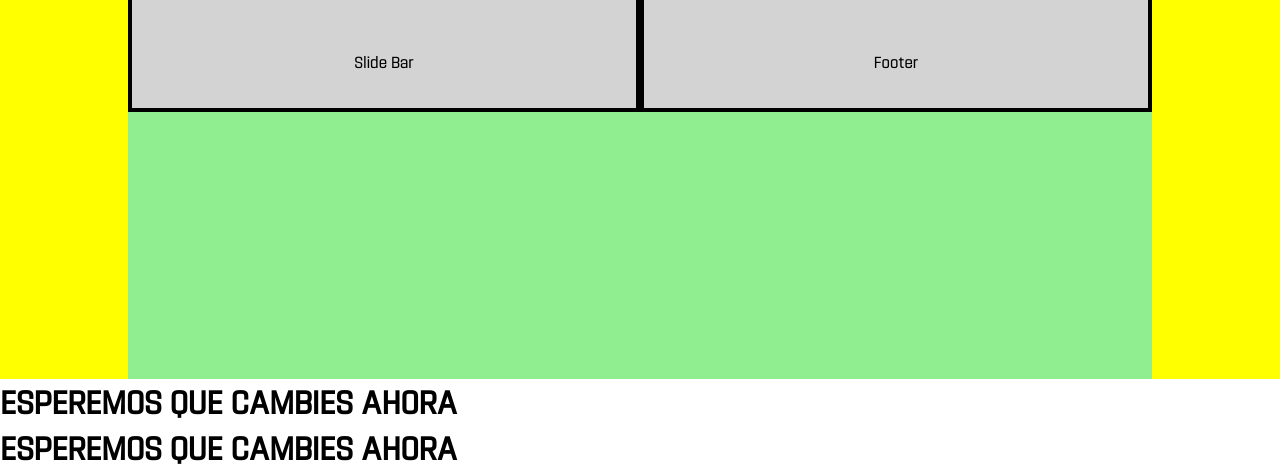
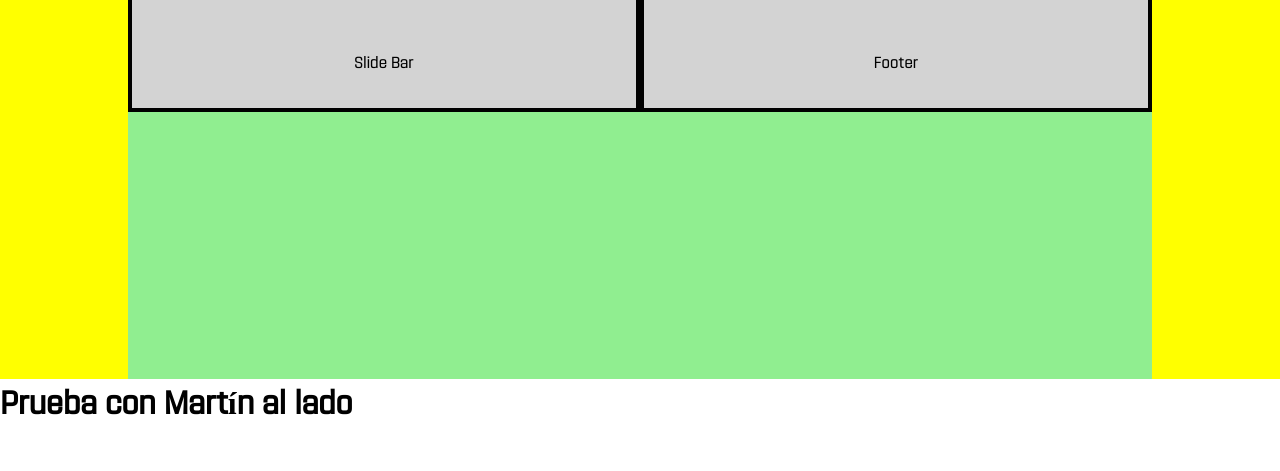
Before and after one commit to RXVLC/labona, a plain HTML site: page en/index.html in a window 1280 px wide. Shown: the part 1009-1480 px from the top of the page. After the commit the page ends 1434 px from the top, so only its background shows below. Drawn offline with Linux system fonts and the light colour scheme.

Commit message:
prueba con martin jeje

```diff
--- a/en/index.html
+++ b/en/index.html
@@ -123,8 +123,7 @@ window.onclick = function(event) {
           <div class="box box_footer">Footer</div>
         </div>
       </div>
-      <h1>ESPEREMOS QUE CAMBIES AHORA</h1>
-    <h1>ESPEREMOS QUE CAMBIES AHORA</h1>
+      <h1>Prueba con Martín al lado</h1>
 
 </body>
 </html>
```
